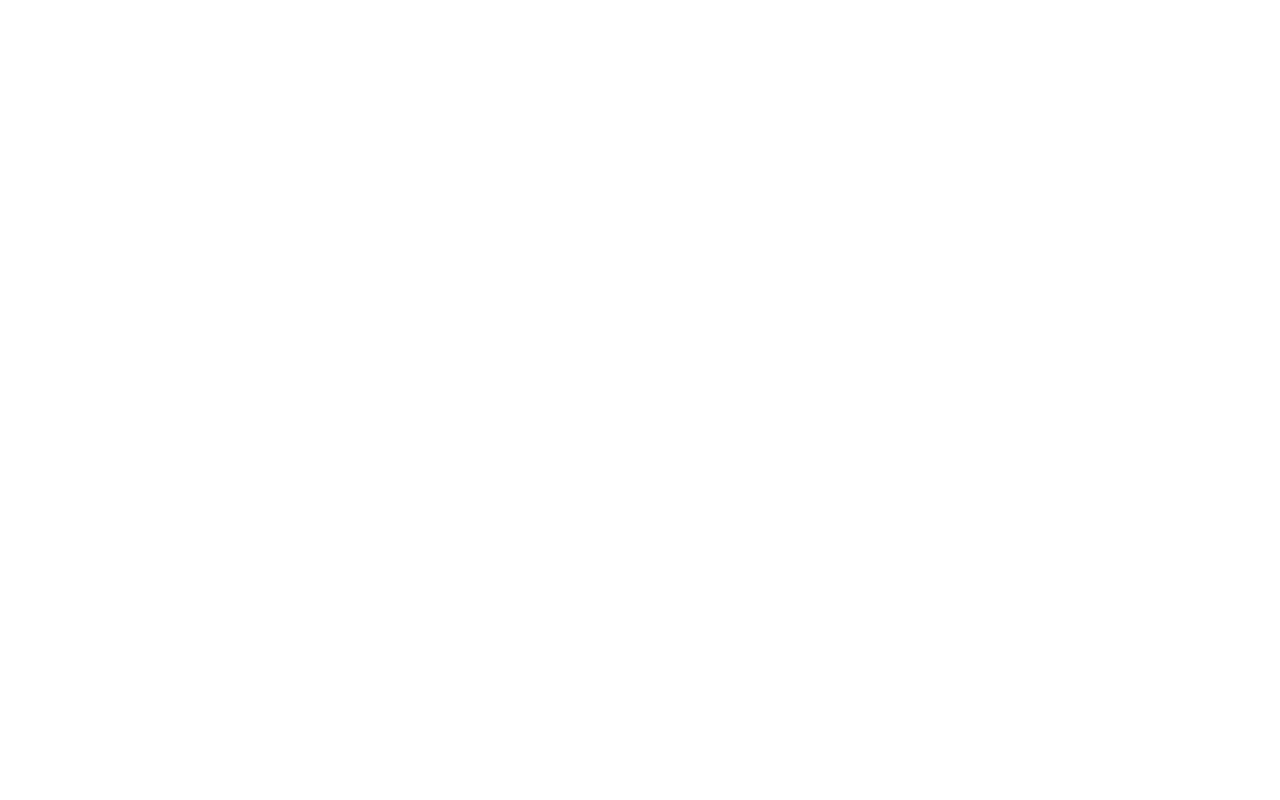
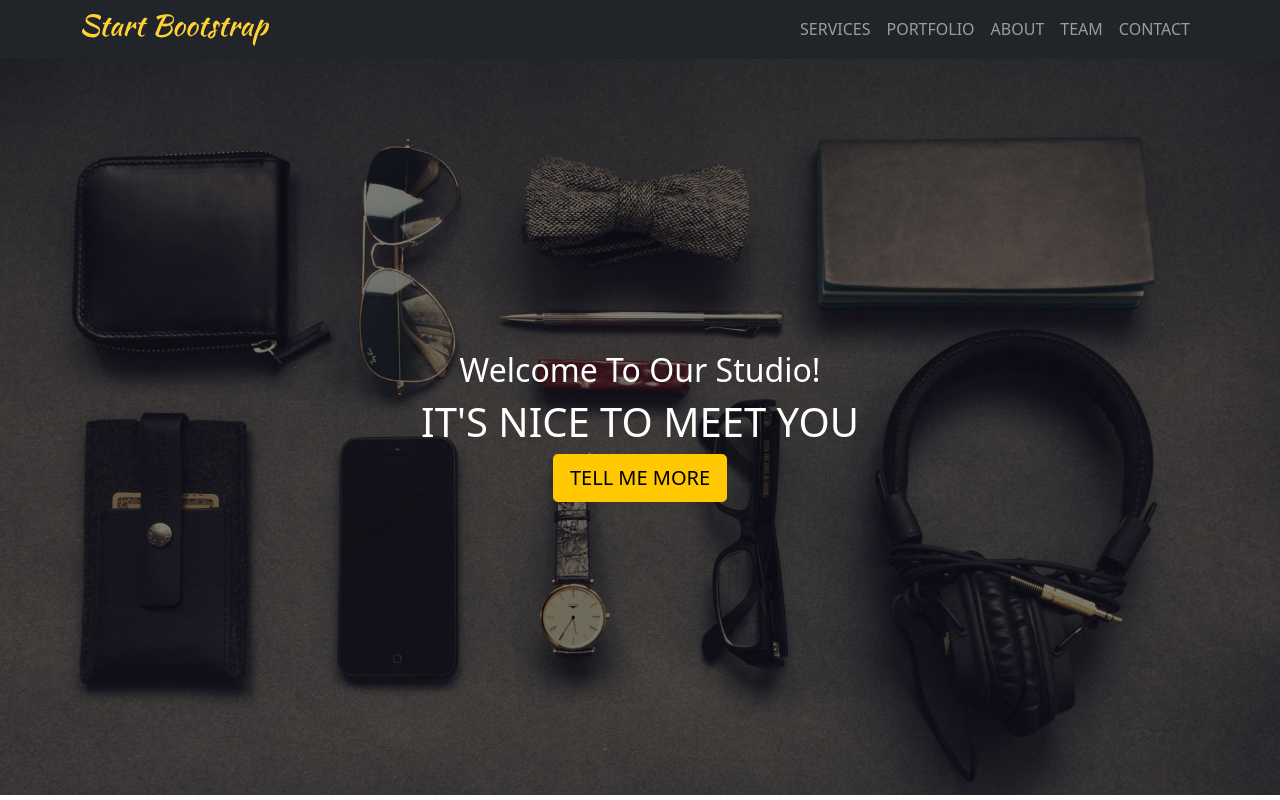
Before and after one commit to nawrockiszymon/agency, a website: page index.html in a window 1280 px wide. Drawn offline with nearby package versions, Linux system fonts and the light colour scheme; files that its build step writes are made by us from their sources.

Commit message:
intro section and nav

```diff
--- /dev/null
+++ b/assets/scss/_variables.scss
@@ -0,0 +1 @@
+$primary: #ffc800;
--- /dev/null
+++ b/assets/scss/intro.scss
@@ -0,0 +1,9 @@
+.intro {
+  background: url("../images/intro-bg.jpg");
+  background-repeat: no-repeat;
+  background-position: center center;
+  background-size: cover;
+  #{&}__content {
+    min-height: 46rem;
+  }
+}
--- a/assets/scss/main.scss
+++ b/assets/scss/main.scss
@@ -1 +1,4 @@
-@import "../../node_modules/bootstrap/dist/css/bootstrap.min";
+@import "./variables";
+@import "../../node_modules/bootstrap/scss/bootstrap.scss";
+
+@import "./intro";
--- a/index.html
+++ b/index.html
@@ -7,5 +7,67 @@
     <title>Document</title>
     <link rel="stylesheet" href="./assets/css/main.css" />
   </head>
-  <body></body>
+  <body>
+    <nav class="navbar navbar-expand-lg navbar-dark bg-dark">
+      <div class="container">
+        <a class="navbar-brand" href="#">
+          <img src="./assets/images/logo.svg" alt="" width="187" height="32" />
+        </a>
+
+        <button
+          class="navbar-toggler"
+          type="button"
+          data-bs-toggle="collapse"
+          data-bs-target="#navbarTogglerDemo01"
+          aria-controls="navbarTogglerDemo01"
+          aria-expanded="false"
+          aria-label="Toggle navigation"
+        >
+          <span class="navbar-toggler-icon"></span>
+        </button>
+        <div class="collapse navbar-collapse" id="navbarTogglerDemo01">
+          <ul class="navbar-nav ms-auto py-4 py-lg-0 text-uppercase">
+            <li class="nav-item">
+              <a class="nav-link" href="#">Services</a>
+            </li>
+            <li class="nav-item">
+              <a class="nav-link" href="#">Portfolio</a>
+            </li>
+            <li class="nav-item">
+              <a class="nav-link" href="#">About</a>
+            </li>
+            <li class="nav-item">
+              <a class="nav-link" href="#">Team</a>
+            </li>
+            <li class="nav-item">
+              <a class="nav-link" href="#">Contact</a>
+            </li>
+          </ul>
+        </div>
+      </div>
+    </nav>
+
+    <header class="intro">
+      <div class="container">
+        <div class="row">
+          <div
+            class="
+              col
+              d-flex
+              justify-content-center
+              flex-nowrap flex-column
+              align-items-center
+              intro__content
+            "
+          >
+            <h2 class="text-white">Welcome To Our Studio!</h2>
+            <h1 class="text-uppercase text-white">It's nice to meet you</h1>
+            <button class="btn btn-primary btn-lg text-uppercase">
+              Tell me more
+            </button>
+          </div>
+        </div>
+      </div>
+    </header>
+  </body>
 </html>
```
Also changed, not shown: assets/images/intro-bg.jpg (added), assets/images/logo.svg (added).
